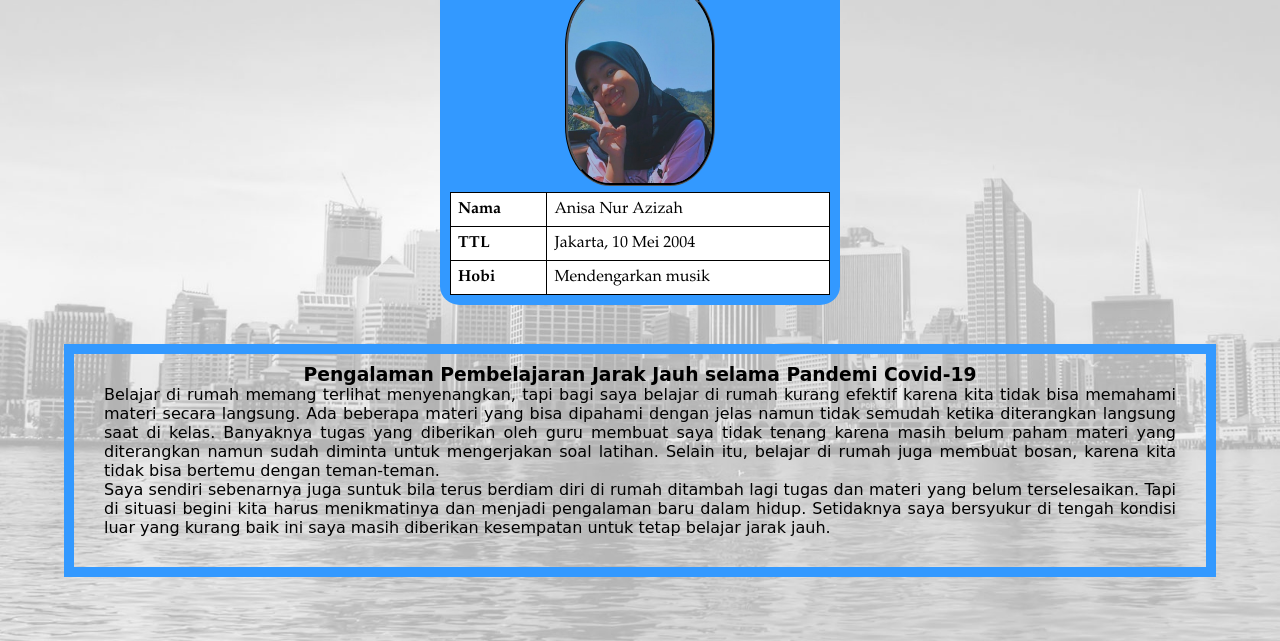
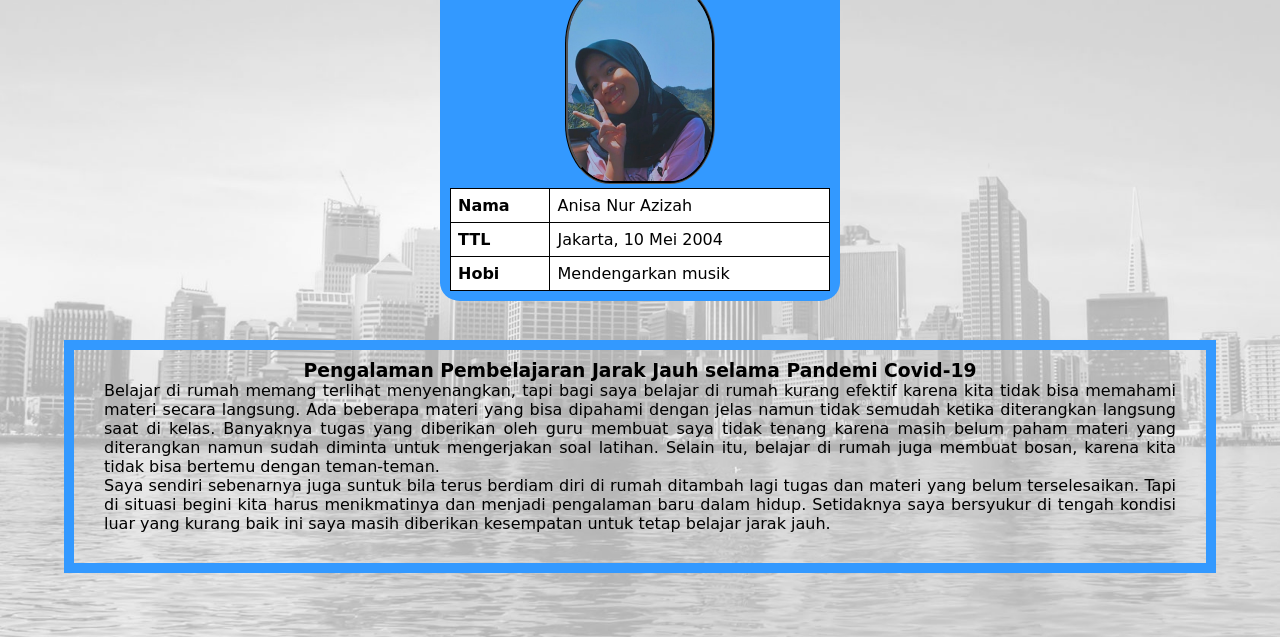
Before and after one commit to anisanuraz65/anisanuraz65.github.io, a plain HTML site: page index.html in a window 1280 px wide. Shown: the part 184-825 px from the top of the page. Drawn offline with Linux system fonts and the light colour scheme.

Commit message:
Update style.css

```diff
--- a/style.css
+++ b/style.css
@@ -108,7 +108,7 @@ nav form {
 	margin: auto;
 	margin-top: 3%;
 	color: black;
-	font-family: garamond;
+	font-family: 'Baloo Tammudu 2', cursive;
 	border: 1px
 	border-style: groove;
 	border-radius: 5%;
```
